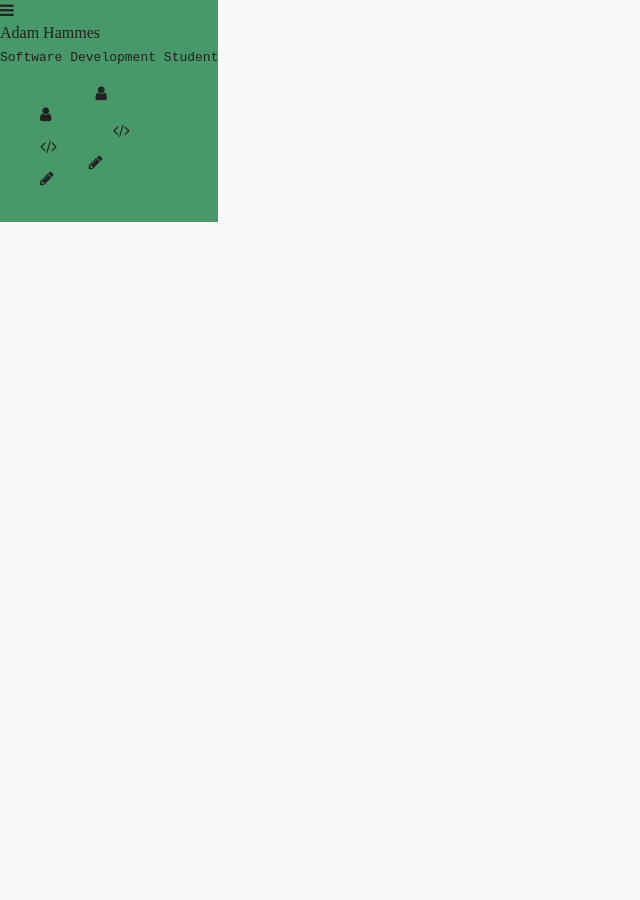
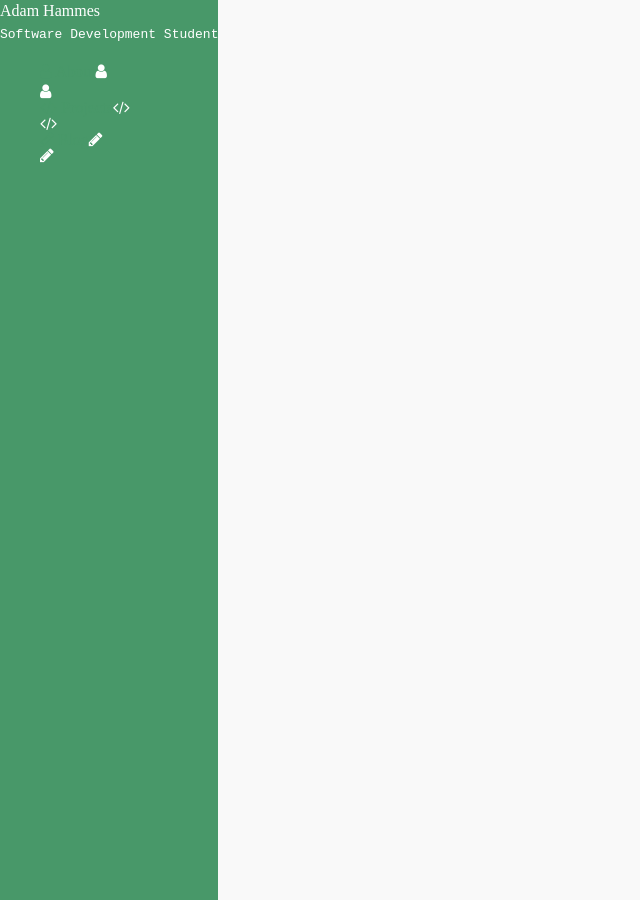
Before and after one commit to adamhammes/old-site, a Jekyll site: the page built from index.html, in a window 1280 px wide. Shown: the whole page, without its empty margins (0-640 px from the left). Built offline with Jekyll 4.4.1, drawn with Linux system fonts in a browser that asks for light colours; nearby versions of some CDN libraries.

Commit message:
Fresh start on index page

```diff
--- a/_includes/header.html
+++ b/_includes/header.html
@@ -35,6 +35,5 @@
                               <a href="mailto:adam@hammes.io"><i class="fa fa-send-o/> Contact</a>
                           </li>
                       </ul>
-                                                                 asdfasdf
                   </nav>
              </div>
--- a/assets/css/_variables.scss
+++ b/assets/css/_variables.scss
@@ -1,3 +1,4 @@
 $mainColor: #489869;
+$darkMain: #2f7f50;
 $bodyBackground: #f9f9f9;
 $contentBackground: #fff;
--- a/assets/css/sidebar.scss
+++ b/assets/css/sidebar.scss
@@ -6,10 +6,22 @@
     top: 0;
     left: 0;
     background: $mainColor;
+    color: #fff;
+    height: 100%;
+
+    #bars {
+        display: none;
+    }
 }
 
 nav {
+    ul {
+        overflow: auto;
+    }
     li {
         list-style: none;
+        &:hover {
+            background: $darkMain;
+        }
     }
 }
--- a/index.html
+++ b/index.html
@@ -1,4 +1,3 @@
 ---
 layout: default
 ---
-<h1 class="title">{{ site.name }}</h1>
```
